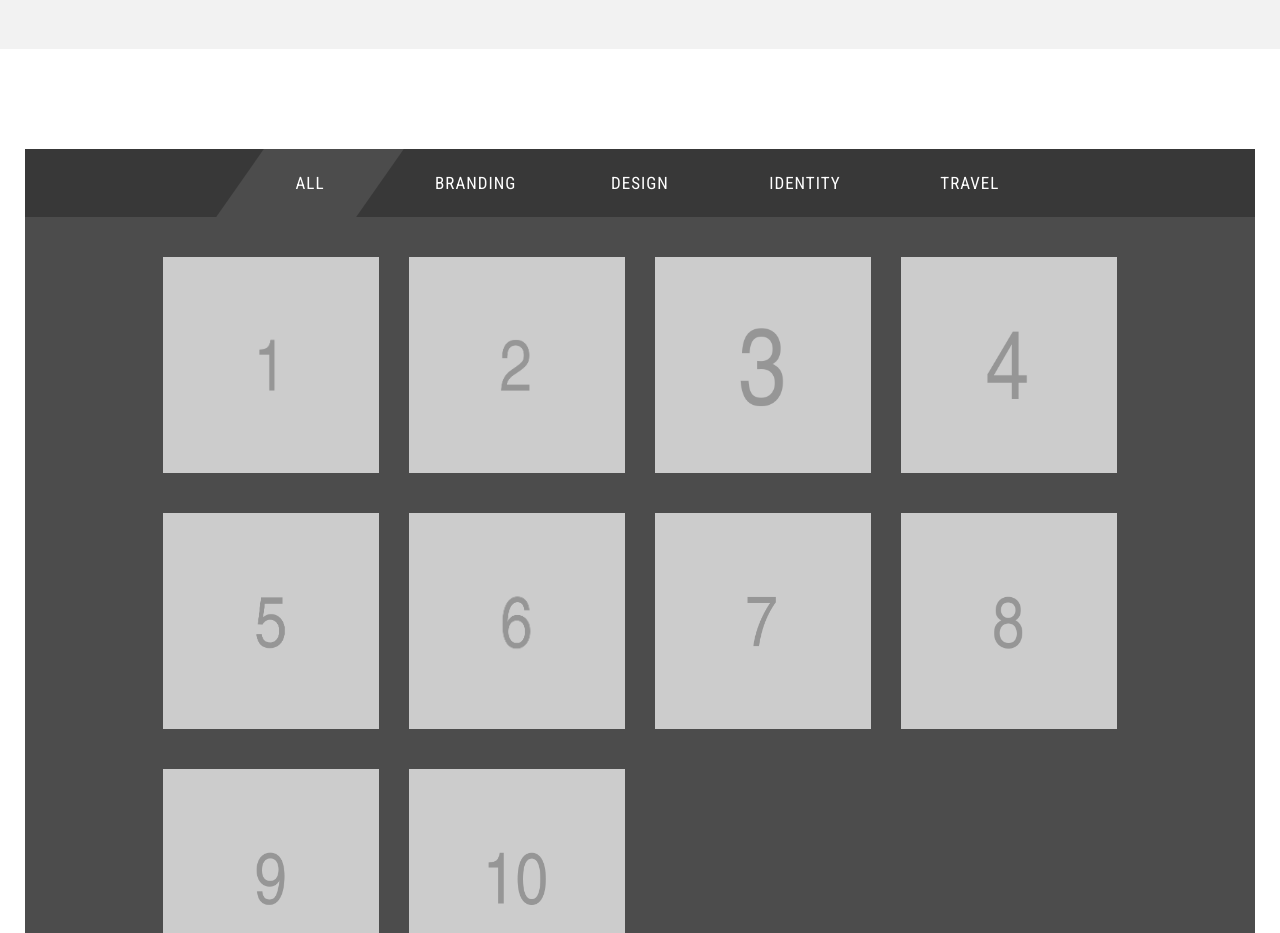
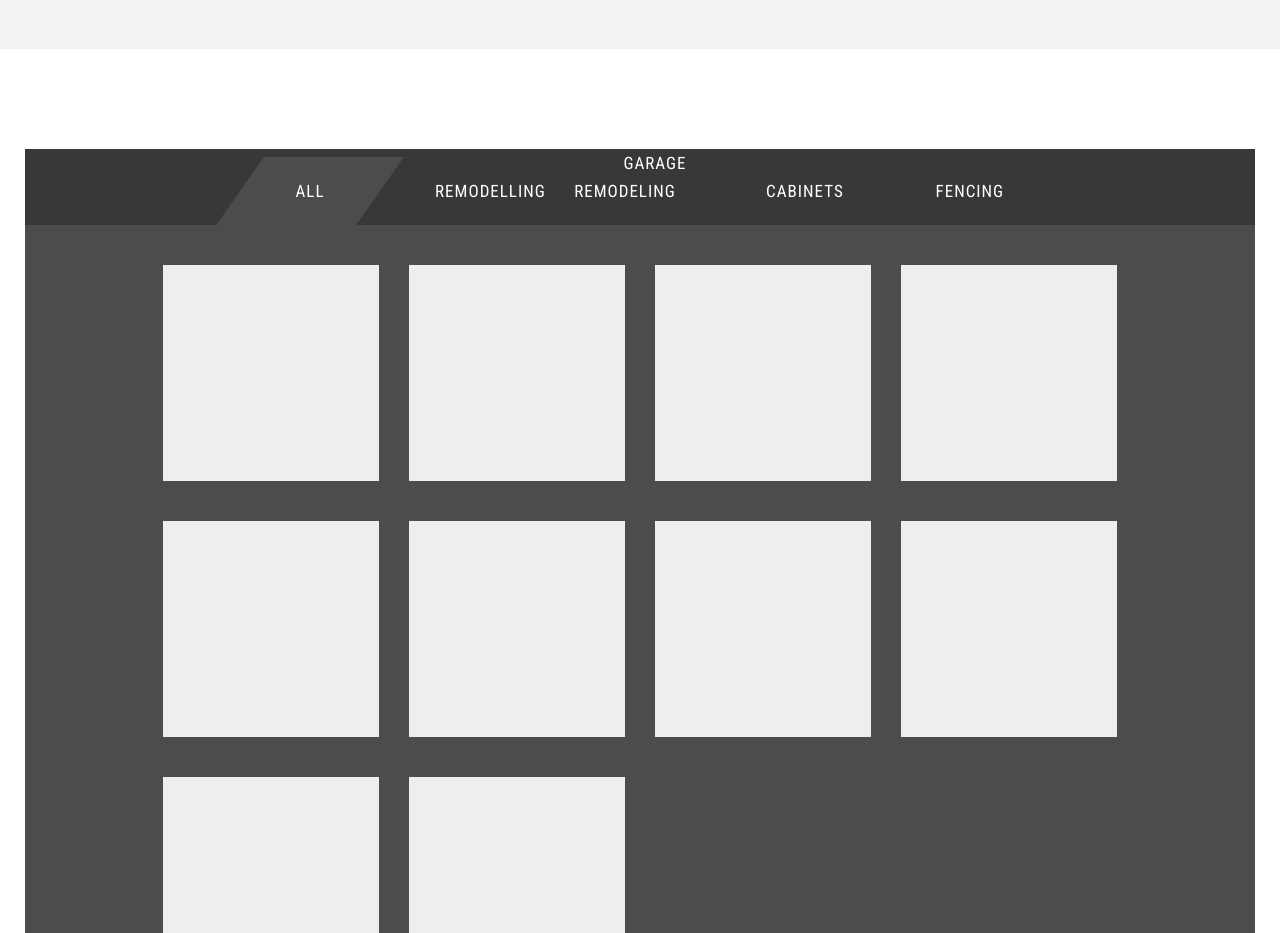
Before and after one commit to npatrick/gandg, a website: page src/client/index.html in a window 1280 px wide. Shown: the part 1280-2213 px from the top of the page. Drawn offline with Linux system fonts and the light colour scheme.

Commit message:
remove blank images

```diff
--- a/src/client/index.html
+++ b/src/client/index.html
@@ -185,16 +185,16 @@
 							<a href="#" data-filter="*" data-tooltip="12">All</a>
 						</li>
 						<li>
-							<a href="#" data-filter=".branding" data-tooltip="9">Branding</a>
+							<a href="#" data-filter=".remodelling" data-tooltip="9">Remodelling</a>
 						</li>
 						<li>
-							<a href="#" data-filter=".design" data-tooltip="6">Design</a>
+							<a href="#" data-filter=".garage" data-tooltip="6">Garage Remodeling</a>
 						</li>
 						<li>
-							<a href="#" data-filter=".identity" data-tooltip="8">Identity</a>
+							<a href="#" data-filter=".cabinets" data-tooltip="8">Cabinets</a>
 						</li>
 						<li>
-							<a href="#" data-filter=".travel" data-tooltip="7">Travel</a>
+							<a href="#" data-filter=".fencing" data-tooltip="7">Fencing</a>
 						</li>
 					</ul>
 				</div>
```
Also changed, not shown: src/client/images/projects/1.jpg (deleted), src/client/images/projects/10.jpg (deleted), src/client/images/projects/11.jpg (deleted), src/client/images/projects/12.jpg (deleted), src/client/images/projects/13.png (deleted), src/client/images/projects/14.jpg (deleted), src/client/images/projects/15.jpg (deleted), src/client/images/projects/2.jpg (deleted), src/client/images/projects/3.jpg (deleted), src/client/images/projects/4.jpg (deleted), src/client/images/projects/5.jpg (deleted), src/client/images/projects/6.jpg (deleted), src/client/images/projects/7.jpg (deleted), src/client/images/projects/8.jpg (deleted), 1 more files.
